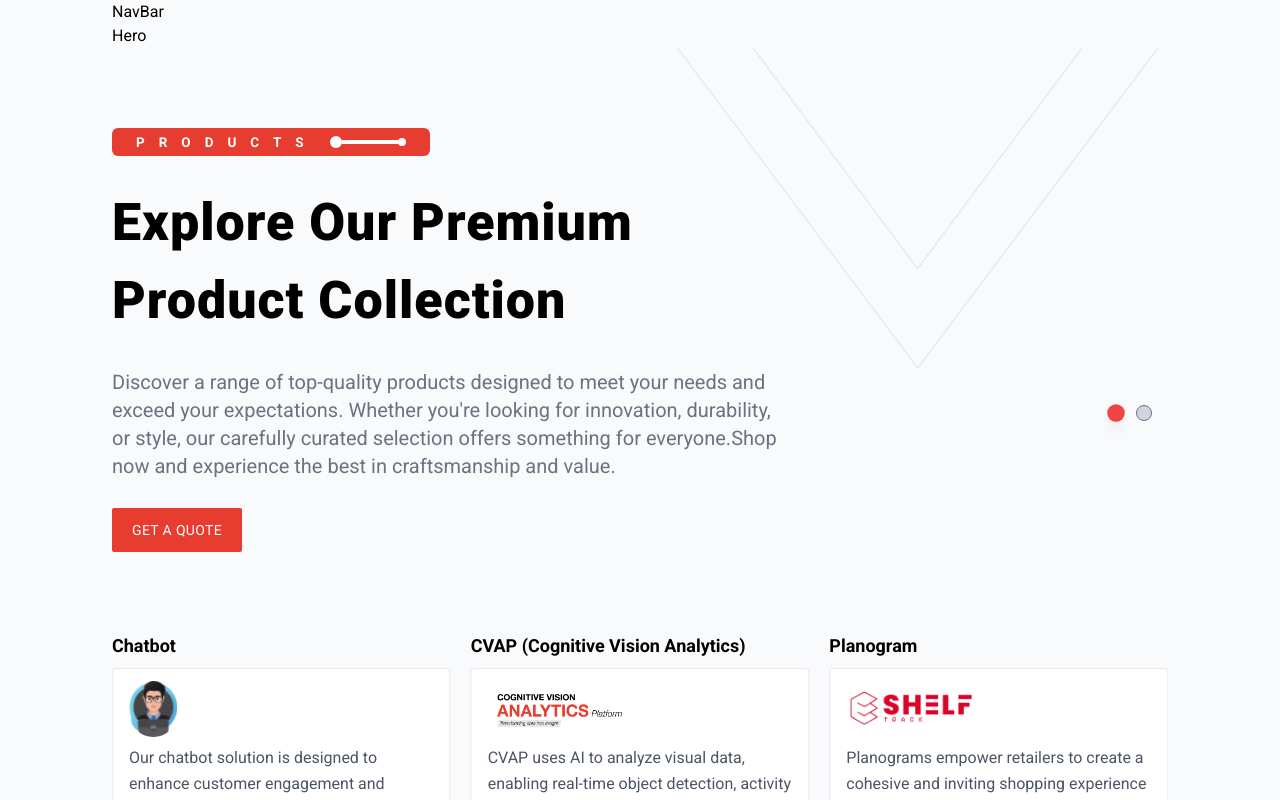
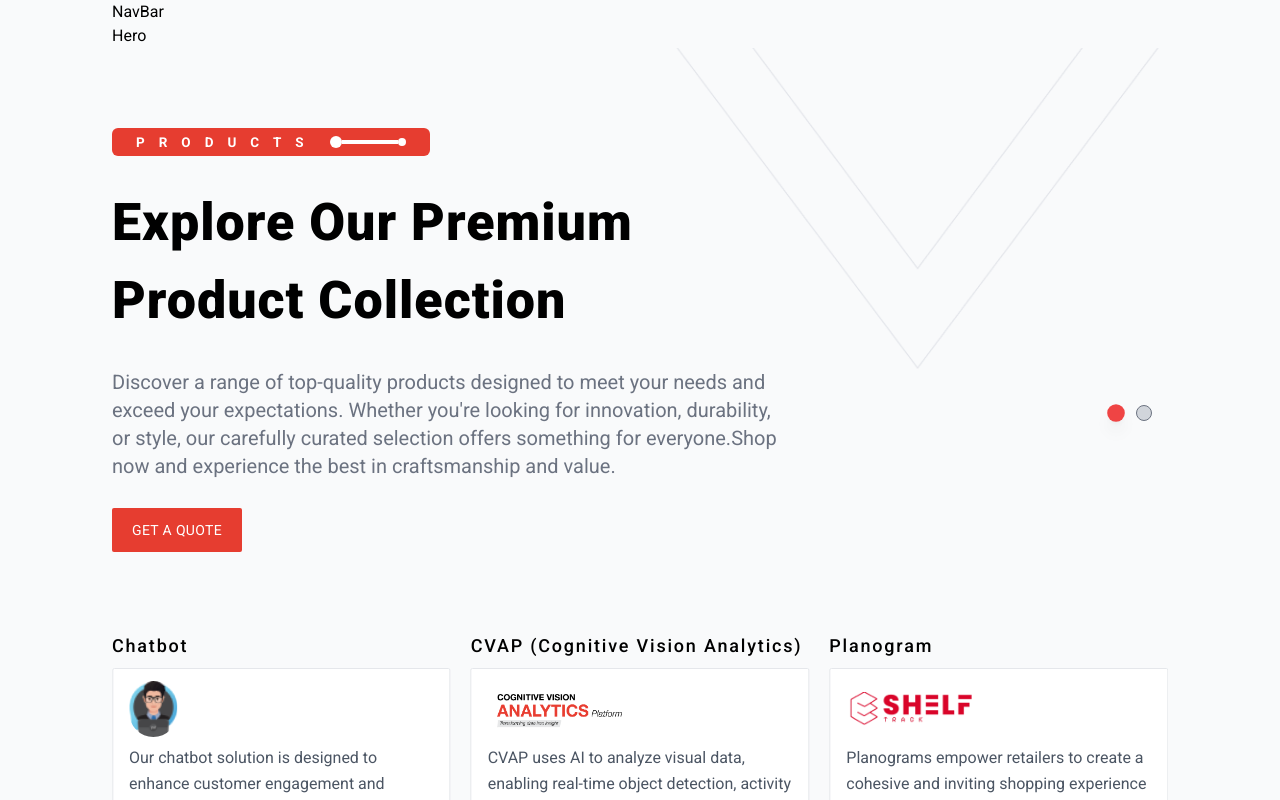
Before and after one commit to Hasindu100/Advantage-App, a Next.js app: page / in a window 1280 px wide. Shown: the top 800 px of the page. Built offline with nearby package versions, Linux system fonts and the light colour scheme.

Commit message:
service update

```diff
--- a/components/sections/products/productsCarousel.tsx
+++ b/components/sections/products/productsCarousel.tsx
@@ -23,7 +23,7 @@ interface ProductsCarouselProps {
 
 const ProductCard: React.FC<ProductCardProps> = ({ title, logo, description }) => (
     <div className="h-64 space-y-2">
-        <h2 className="text-lg font-bold truncate">{title}</h2>
+        <h2 className="text-lg font-custom-2 tracking-widest truncate">{title}</h2>
         <div className="bg-white p-4 rounded-sm w-full h-52 cursor-pointer border border-gray-200 hover:border-red-500 transition-colors duration-500 ease-in-out flex flex-col">
             <div className="h-12 flex items-center mb-3">
                 <div className="transform scale-100 origin-left">
--- a/tailwind.config.ts
+++ b/tailwind.config.ts
@@ -30,6 +30,7 @@ export default {
 
       fontWeight: {
         'custom': '900',
+        'custom-2': '500',
       },
     },
   },
```
